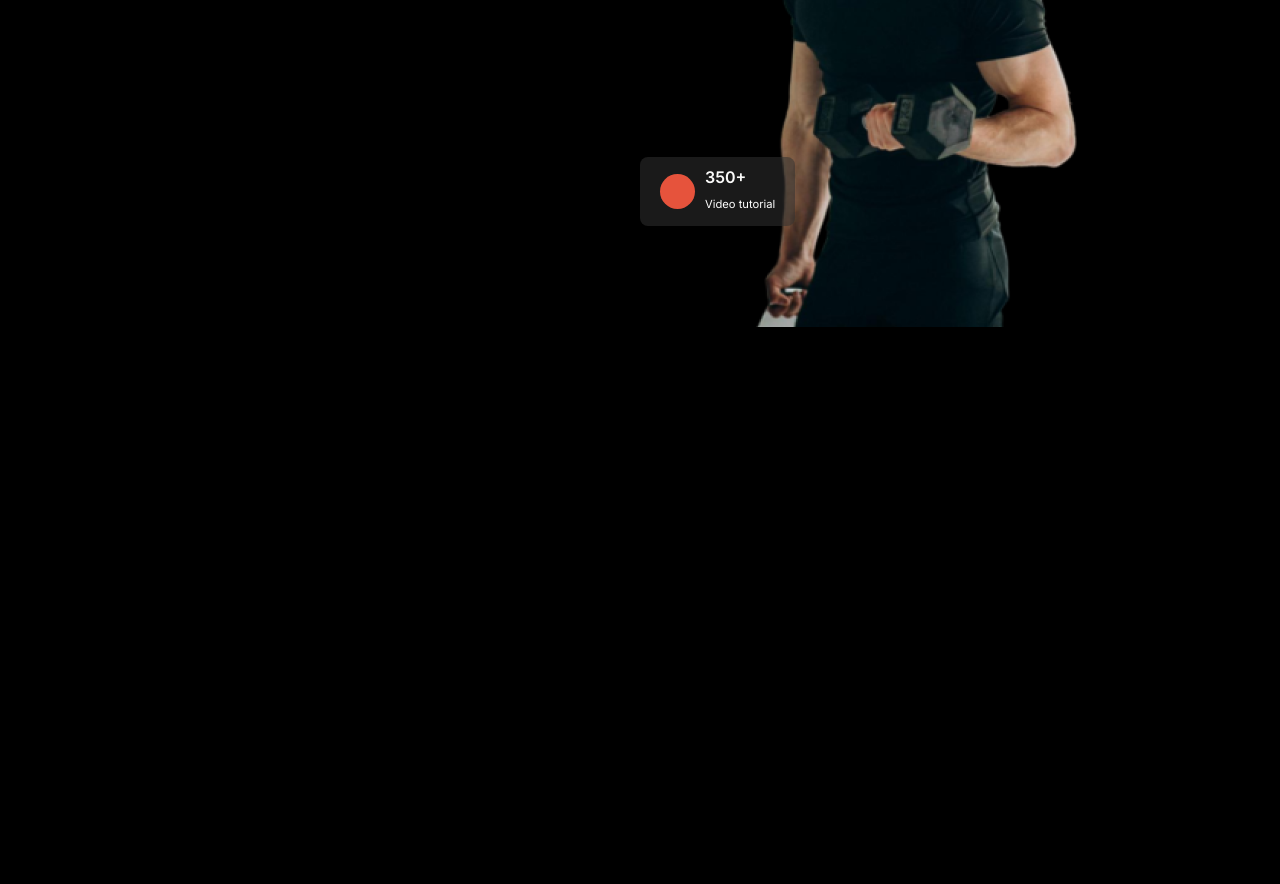
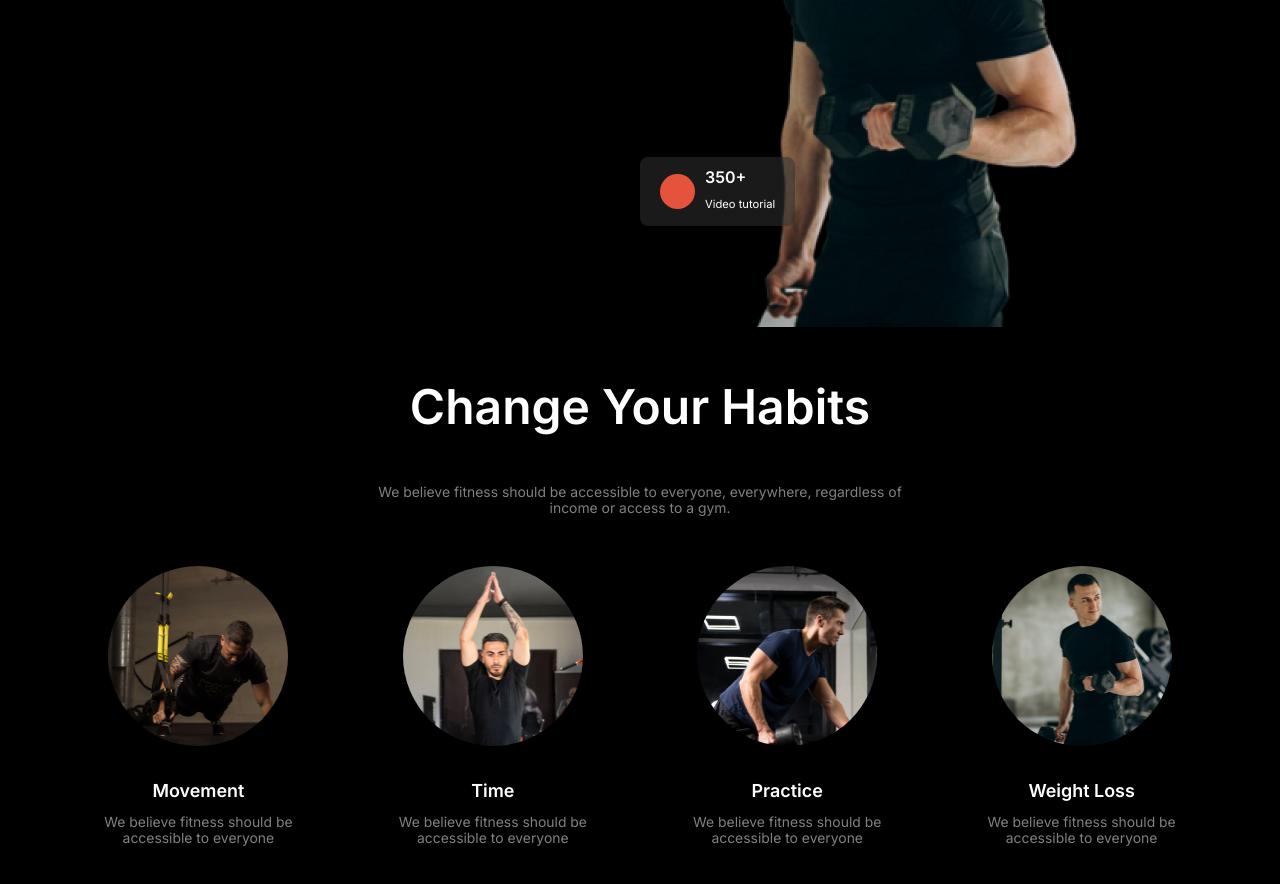
Before and after one commit to khokan784/assignment-2, a plain HTML site: page index.html in a window 1280 px wide. Shown: the part 416-1300 px from the top of the page. Before the commit the page ends 800 px from the top, so only its background shows below. Drawn offline with Linux system fonts and the light colour scheme.

Commit message:
working in habit section

```diff
--- a/index.html
+++ b/index.html
@@ -1,13 +1,17 @@
 <!DOCTYPE html>
 <html lang="en">
+
 <head>
     <meta charset="UTF-8">
     <meta name="viewport" content="width=device-width, initial-scale=1.0">
     <title>Assignment-2</title>
     <link rel="stylesheet" href="./style/style.css">
     <link rel="stylesheet" href="./style/responsive.css">
-    <link rel="stylesheet" href="https://cdnjs.cloudflare.com/ajax/libs/font-awesome/6.6.0/css/all.min.css" integrity="sha512-Kc323vGBEqzTmouAECnVceyQqyqdsSiqLQISBL29aUW4U/M7pSPA/gEUZQqv1cwx4OnYxTxve5UMg5GT6L4JJg==" crossorigin="anonymous" referrerpolicy="no-referrer" />
+    <link rel="stylesheet" href="https://cdnjs.cloudflare.com/ajax/libs/font-awesome/6.6.0/css/all.min.css"
+        integrity="sha512-Kc323vGBEqzTmouAECnVceyQqyqdsSiqLQISBL29aUW4U/M7pSPA/gEUZQqv1cwx4OnYxTxve5UMg5GT6L4JJg=="
+        crossorigin="anonymous" referrerpolicy="no-referrer" />
 </head>
+
 <body>
     <header>
         <!-- for navber -->
@@ -30,7 +34,8 @@
         <div class="banner-container">
             <div class="banner-left-side">
                 <h1>Get body in <span class="text-shape">shape</span> & stay healthy</h1>
-                <p>A huge selection of health and fitness content, healthy recipes and transformation stories to help you get fit and stay fit!</p>
+                <p>A huge selection of health and fitness content, healthy recipes and transformation stories to help
+                    you get fit and stay fit!</p>
                 <div class="btn-parent">
                     <button class="btn-share">Join Club Now!</button>
                     <button class="btn-share-1">Download</button>
@@ -56,7 +61,38 @@
             </div>
         </div>
     </header>
-    <main></main>
+    <main>
+        <!-- Change Your Habits -->
+        <section class="habit-container">
+            <div class="habit-top-content">
+                <h3 class="color-h3">Change Your Habits</h3>
+                <p class="color-p">We believe fitness should be accessible to everyone, everywhere, regardless of income or access to a gym.</p>
+            </div>
+            <div class="habit-content">
+                <div class="habit-item">
+                    <img src="image/image 3.png" alt="">
+                    <h5 class="color-h5">Movement</h5>
+                    <p class="color-p">We believe fitness should be accessible to everyone</p>
+                </div>
+                <div class="habit-item">
+                    <img src="image/image 2.png" alt="">
+                    <h5 class="color-h5">Time</h5>
+                    <p class="color-p">We believe fitness should be accessible to everyone</p>
+                </div>
+                <div class="habit-item">
+                    <img src="image/image 4.png" alt="">
+                    <h5 class="color-h5">Practice</h5>
+                    <p class="color-p">We believe fitness should be accessible to everyone</p>
+                </div>
+                <div class="habit-item">
+                    <img src="image/image 5.png" alt="">
+                    <h5 class="color-h5">Weight Loss</h5>
+                    <p class="color-p">We believe fitness should be accessible to everyone</p>
+                </div>
+            </div>
+        </section>
+    </main>
     <footer></footer>
 </body>
+
 </html>
--- a/style/style.css
+++ b/style/style.css
@@ -6,7 +6,6 @@ body {
     font-family: "Inter", sans-serif;
     background-color: #000000;
 }
-
 .btn-share {
     padding: 16px 46px;
     border-radius: 40px;
@@ -26,6 +25,20 @@ body {
     cursor: pointer;
     color: #FFFFFF;
     font-size: 1.1rem;
+    font-weight: 600;
+}
+.color-p{
+    color: rgba(255, 255, 255, 0.5);
+    font-size: 0.87rem;
+}
+.color-h3{
+    color: #FFFFFF;
+    font-size: 3rem;
+    font-weight: 600;
+}
+.color-h5{
+    color: #FFFFFF;
+    font-size: 1.12rem;
     font-weight: 600;
 }
 
@@ -159,3 +172,26 @@ body {
     margin-top: 0;
     margin-bottom: 10px;
 }
+/* Change Your Habits style  */
+.habit-container{
+    width: 90%;
+    margin: 50px auto;
+    text-align: center;
+}
+.habit-top-content{
+    width: 50%;
+    margin: 0 auto;
+}
+.habit-content{
+    display: flex;
+    gap: 40px;
+    margin-top: 50px;
+}
+.habit-content img{
+    width: 180px;
+    height: 180px;
+    border-radius: 50%;
+}
+.habit-item h5{
+    margin-bottom: 0;
+}
```
